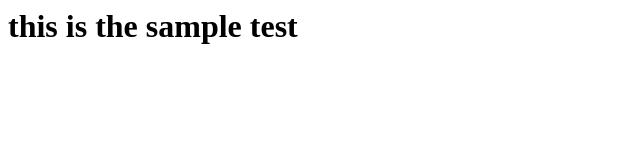
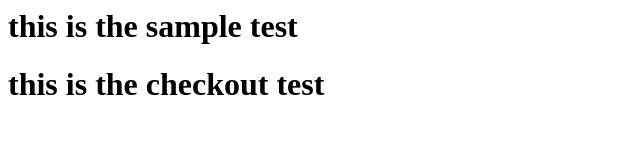
Before and after one commit to Nitin-Tupkari/devops, a plain HTML site: page index.html in a window 1280 px wide. Shown: the whole page, without its empty margins (0-640 px from the left). Drawn offline with Linux system fonts and the light colour scheme.

Commit message:
3rd commit

```diff
--- a/index.html
+++ b/index.html
@@ -1 +1,2 @@
 <h1> this is the sample test</h1>
+<h1> this is the checkout test</h1>
```
